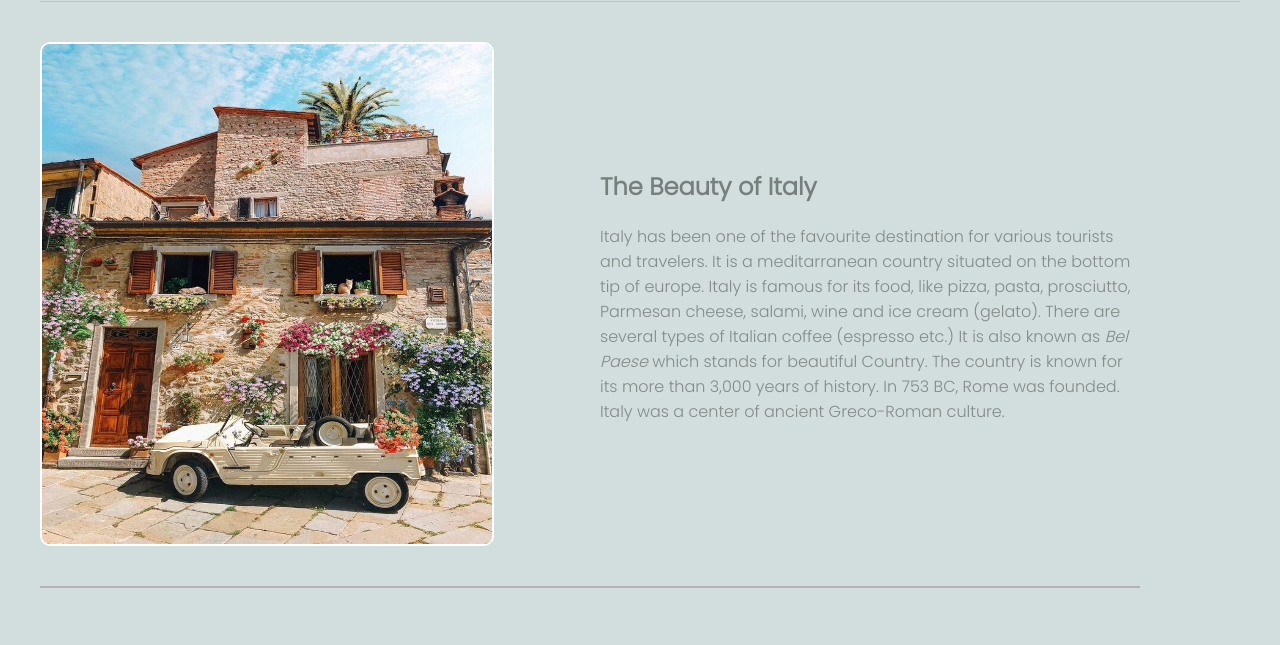
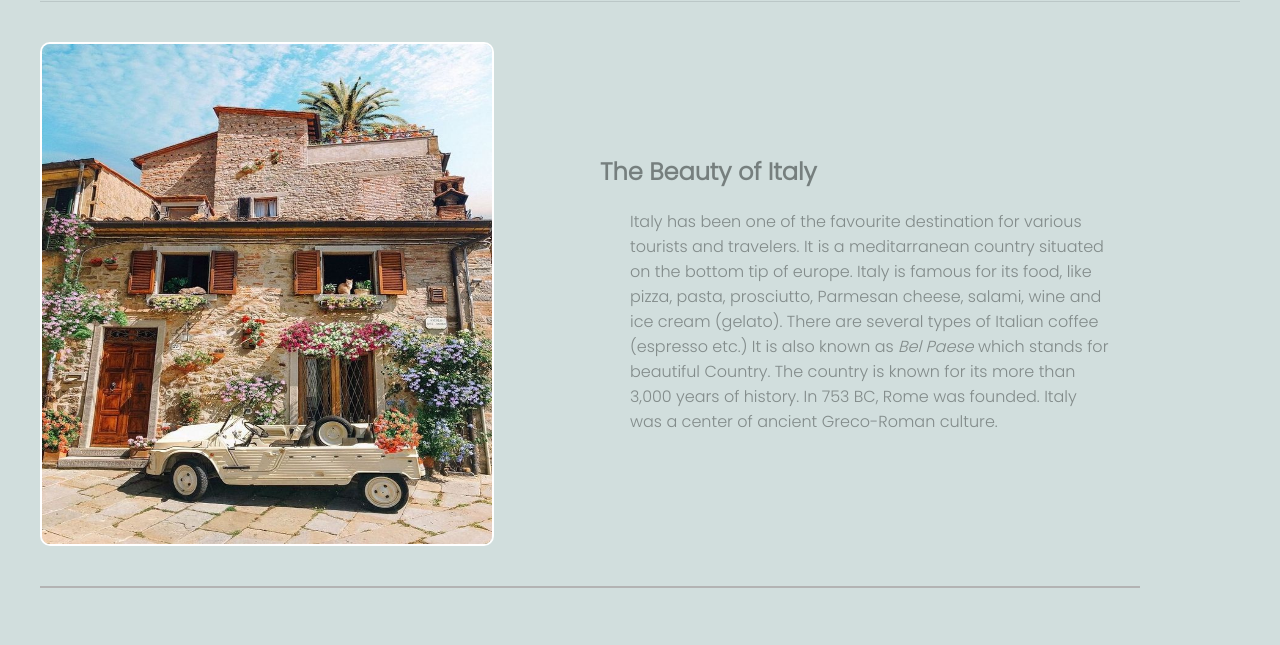
Before and after one commit to AmanUpadhyay8/CSS-Grid-Layout, a plain HTML site: page Multi Column Layout/index.html in a window 1280 px wide. Shown: the part 108-753 px from the top of the page. Drawn offline with Linux system fonts and the light colour scheme.

Commit message:
margins added

```diff
--- a/Multi Column Layout/style.css
+++ b/Multi Column Layout/style.css
@@ -49,6 +49,8 @@ article.featured{
     align-items: center;
     border-bottom: 2px solid rgb(179, 179, 179);
     padding-bottom: 40px;
+}
 
-
+article p , article h3{
+    margin: 20px 30px;
 }
```
